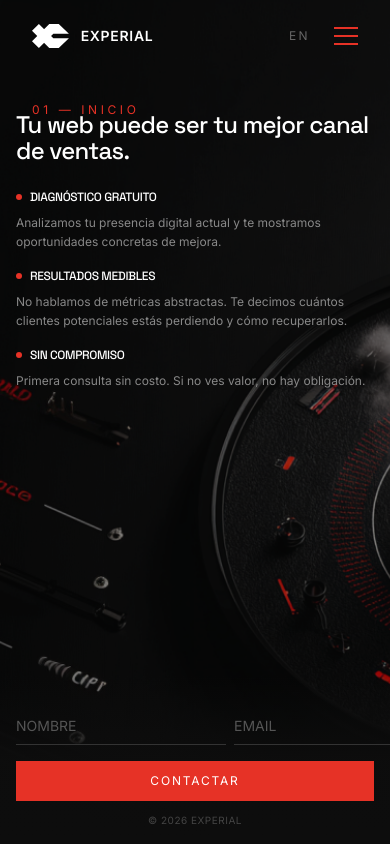
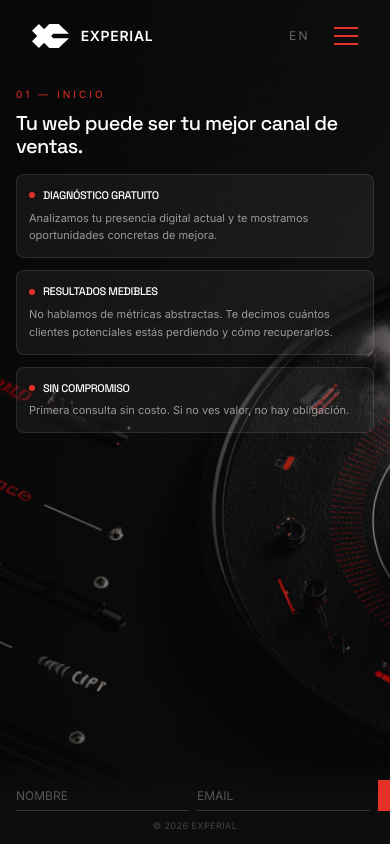
Before and after one commit to fontani/experial, a Next.js app: page / in a window 390 px wide. Built offline with nearby package versions, Linux system fonts and the light colour scheme.

Commit message:
Improve mobile layout with cards and compact form

```diff
--- a/src/app/globals.css
+++ b/src/app/globals.css
@@ -42,3 +42,12 @@ h1, h2, h3, h4, h5, h6 {
   background: var(--accent);
   color: white;
 }
+
+/* Hide scrollbar but allow scrolling */
+.scrollbar-hide {
+  -ms-overflow-style: none;
+  scrollbar-width: none;
+}
+.scrollbar-hide::-webkit-scrollbar {
+  display: none;
+}
--- a/src/app/page.tsx
+++ b/src/app/page.tsx
@@ -402,41 +402,41 @@ export default function Home() {
         </div>
 
         {/* Section label - top left */}
-        <div className="absolute top-24 left-8">
+        <div className="absolute top-20 md:top-24 left-4 md:left-8">
           <div className={`transition-all duration-300 ${isAnimating ? 'opacity-0 -translate-y-4' : 'opacity-100 translate-y-0'}`}>
-            <span className="text-[#e63226] text-xs uppercase tracking-[0.3em]">
+            <span className="text-[#e63226] text-[10px] md:text-xs uppercase tracking-[0.3em]">
               0{currentSection + 1} — {current.label[lang]}
             </span>
           </div>
         </div>
 
         {/* Main content area */}
-        <div className="absolute top-28 md:top-32 left-4 md:left-8 right-4 md:right-96 bottom-48 md:bottom-40 overflow-y-auto md:overflow-hidden">
+        <div className="absolute top-28 md:top-32 left-4 md:left-8 right-4 md:right-96 bottom-36 md:bottom-40 overflow-y-auto md:overflow-hidden scrollbar-hide">
           {/* Headline with animation */}
           <div className={`transition-all duration-500 ${isAnimating ? 'opacity-0 translate-y-8' : 'opacity-100 translate-y-0'}`}>
-            <h1 className="text-2xl md:text-5xl lg:text-6xl font-medium leading-[1.1] tracking-tight text-white max-w-2xl">
+            <h1 className="text-xl md:text-5xl lg:text-6xl font-medium leading-[1.15] tracking-tight text-white max-w-2xl">
               {current.headline[lang]}
             </h1>
           </div>
 
           {/* Content blocks - staggered animation */}
           {current.id !== 'casos' ? (
-            <div className={`mt-6 md:mt-12 grid grid-cols-1 md:grid-cols-3 gap-4 md:gap-6 max-w-4xl transition-all duration-500 delay-100 ${
+            <div className={`mt-4 md:mt-12 grid grid-cols-1 md:grid-cols-3 gap-3 md:gap-6 max-w-4xl transition-all duration-500 delay-100 ${
               isAnimating ? 'opacity-0 translate-y-8' : 'opacity-100 translate-y-0'
             }`}>
               {current.content[lang].map((block, i) => (
                 <div
                   key={i}
-                  className="group"
+                  className="group p-3 md:p-0 bg-white/5 md:bg-transparent border border-white/10 md:border-0 rounded-lg md:rounded-none"
                   style={{ transitionDelay: `${150 + i * 100}ms` }}
                 >
-                  <div className="flex items-center gap-2 mb-2 md:mb-3">
+                  <div className="flex items-center gap-2 mb-1.5 md:mb-3">
                     <div className="w-1.5 h-1.5 bg-[#e63226] rounded-full flex-shrink-0" />
-                    <h3 className="text-white text-xs md:text-sm font-medium uppercase tracking-wider">
+                    <h3 className="text-white text-[11px] md:text-sm font-medium uppercase tracking-wider">
                       {block.title}
                     </h3>
                   </div>
-                  <p className="text-[#888] text-xs md:text-sm leading-relaxed">
+                  <p className="text-[#999] md:text-[#888] text-[11px] md:text-sm leading-relaxed">
                     {block.description}
                   </p>
                 </div>
@@ -525,41 +525,33 @@ export default function Home() {
         {/* Bottom section */}
         <div className="absolute bottom-0 left-0 right-0 md:bottom-6 md:left-8 md:right-8">
           {/* Mobile: Form fixed at bottom with gradient background */}
-          <div className="md:hidden bg-gradient-to-t from-[#0d0d0d] via-[#0d0d0d]/95 to-transparent pt-8 pb-4 px-4">
-            <form onSubmit={handleSubmit} className="flex flex-col gap-2">
-              <div className="flex gap-2">
+          <div className="md:hidden bg-gradient-to-t from-[#0d0d0d] via-[#0d0d0d] to-transparent pt-6 pb-3 px-4">
+            <form onSubmit={handleSubmit} className="flex gap-2 items-end">
               <input
                 type="text"
                 value={formName}
                 onChange={(e) => setFormName(e.target.value)}
                 placeholder={lang === 'es' ? 'NOMBRE' : 'NAME'}
-                  className="flex-1 bg-transparent border-b border-[#333] text-white text-sm py-2 placeholder:text-[#555] focus:outline-none focus:border-[#e63226] transition-colors"
+                className="flex-1 bg-transparent border-b border-[#333] text-white text-xs py-1.5 placeholder:text-[#555] focus:outline-none focus:border-[#e63226] transition-colors"
                 required
               />
               <input
                 type="email"
                 value={formEmail}
                 onChange={(e) => setFormEmail(e.target.value)}
-                  placeholder={lang === 'es' ? 'EMAIL' : 'EMAIL'}
-                  className="flex-1 bg-transparent border-b border-[#333] text-white text-sm py-2 placeholder:text-[#555] focus:outline-none focus:border-[#e63226] transition-colors"
+                placeholder="EMAIL"
+                className="flex-1 bg-transparent border-b border-[#333] text-white text-xs py-1.5 placeholder:text-[#555] focus:outline-none focus:border-[#e63226] transition-colors"
                 required
               />
-              </div>
               <button
                 type="submit"
                 disabled={formStatus === 'sending'}
-                className="mt-2 bg-[#e63226] text-white text-xs uppercase tracking-[0.15em] py-3 px-6 hover:bg-[#c92a20] transition-colors disabled:opacity-50 disabled:cursor-not-allowed w-full"
+                className="bg-[#e63226] text-white text-[10px] uppercase tracking-wider py-2 px-4 hover:bg-[#c92a20] transition-colors disabled:opacity-50 disabled:cursor-not-allowed flex-shrink-0"
               >
-                {formStatus === 'sending'
-                  ? (lang === 'es' ? 'Enviando...' : 'Sending...')
-                  : formStatus === 'sent'
-                  ? (lang === 'es' ? 'Enviado!' : 'Sent!')
-                  : formStatus === 'error'
-                  ? (lang === 'es' ? 'Error' : 'Error')
-                  : (lang === 'es' ? 'Contactar' : 'Contact')}
+                {formStatus === 'sending' ? '...' : formStatus === 'sent' ? '✓' : formStatus === 'error' ? '!' : 'OK'}
               </button>
             </form>
-            <p className="text-[10px] text-[#444] uppercase tracking-wider text-center mt-3">
+            <p className="text-[9px] text-[#444] uppercase tracking-wider text-center mt-2">
               © {new Date().getFullYear()} Experial
             </p>
           </div>
```
Lines whose indentation alone changed are shown as unchanged.
